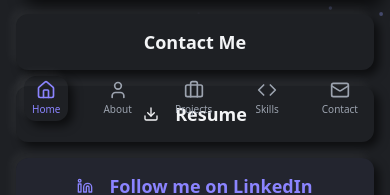
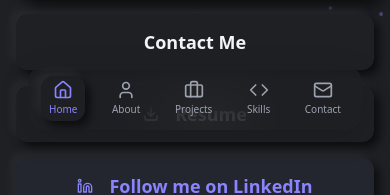
Before and after one commit to kartikvermajs/next-portfolio, a Next.js app: page / in a window 390 px wide. Shown: the part 778-973 px from the top of the page. Built offline with nearby package versions, Linux system fonts and the light colour scheme.

Commit message:
some changes

```diff
--- a/src/components/layout/Navbar.tsx
+++ b/src/components/layout/Navbar.tsx
@@ -121,7 +121,13 @@ export default function Navbar() {
                 </div>
 
                 {/* MOBILE */}
-                <div className="flex md:hidden h-16 items-center justify-between px-2">
+                {/* MOBILE */}
+                <div className="md:hidden px-3 pb-3">
+                    <div className="flex h-16 items-center justify-between px-3 rounded-2xl
+    bg-card/70 backdrop-blur-xl
+    shadow-[0_8px_30px_rgba(0,0,0,0.15)]
+    border border-border/30">
+
                         {navItems.map((item) => {
                             const Icon = item.icon;
                             const isActive =
@@ -136,8 +142,6 @@ export default function Navbar() {
                                     }
                                     className={cn(
                                         "flex flex-col items-center justify-center text-[10px] px-2 py-1 rounded-xl transition-all",
-
-
                                         isActive
                                             ? "text-accent shadow-extruded-small"
                                             : "text-muted"
@@ -149,6 +153,7 @@ export default function Navbar() {
                             );
                         })}
                     </div>
+                </div>
             </nav>
         </header>
     );
--- a/src/components/sections/Hero.tsx
+++ b/src/components/sections/Hero.tsx
@@ -41,7 +41,7 @@ export default function Hero() {
       className="relative min-h-dvh flex flex-col justify-center items-center py-20 overflow-hidden"
     >
 
-      <div className="absolute top-5 right-5 z-50 md:hidden">
+      <div className="absolute top-3 right-3 z-50 md:hidden">
         <ThemeToggle />
       </div>
 
```
Lines whose indentation alone changed are shown as unchanged.
